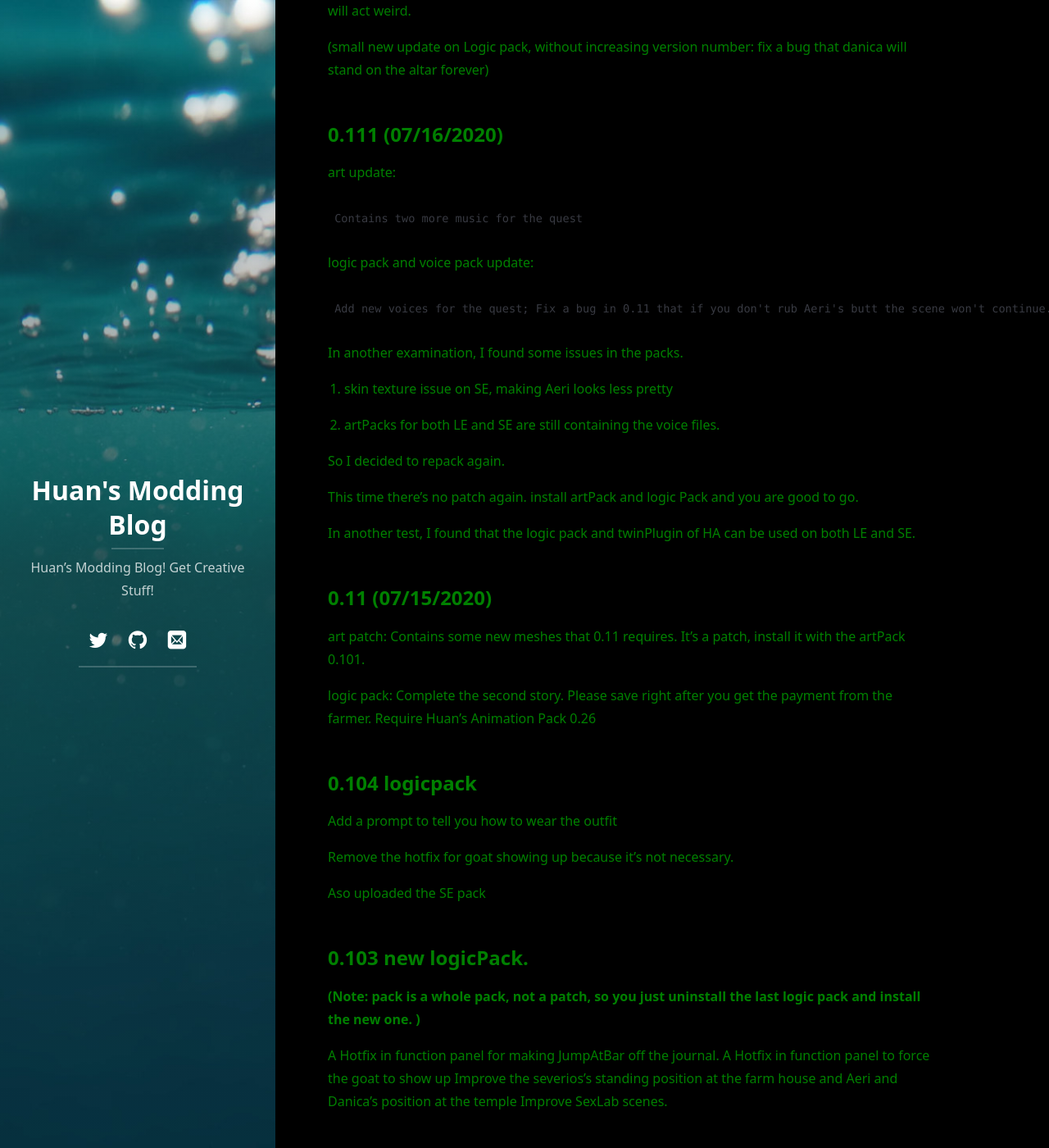
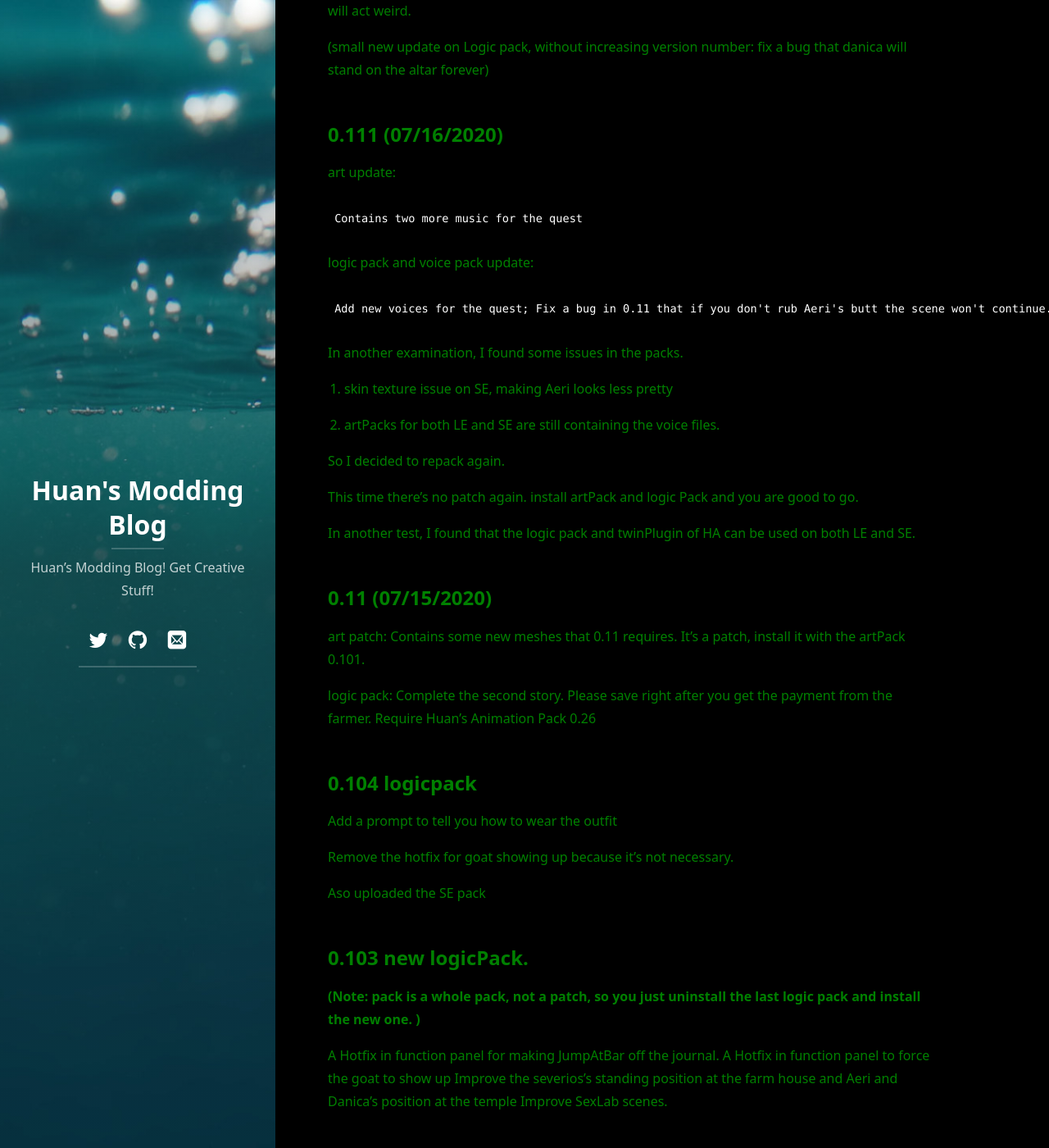
Before and after one commit to huanrenfeng/huanrenfeng.github.io, a Jekyll site: the page built from changeLog_HA.markdown, in a window 1280 px wide and 1400 px high, scrolled down 4209 px. Shown: the whole window at 82% size. Built offline with Jekyll 4.4.1, drawn with Linux system fonts in a browser that asks for light colours; cached includes are drawn as plain includes; nearby versions of some CDN libraries; some web fonts are replaced; library files that are not in the unit come from our copies.

Commit message:
Update _syntax.scss

```diff
--- a/_sass/_syntax.scss
+++ b/_sass/_syntax.scss
@@ -132,12 +132,142 @@
   }
 }
 
+
+@mixin darkmode-syntax() {
+  .highlight,
+  pre.highlight {
+    color: white;
+  }
+  .highlight .ge {
+    font-style: italic;
+  }
+  .highlight .gs {
+    font-weight: 700;
+  }
+  .highlight .ow {
+    font-weight: 700;
+  }
+  .highlight .n,
+  .highlight .nf,
+  .highlight .nn,
+  .highlight .o,
+  .highlight .p {
+    color: #383a42;
+  }
+  .highlight .c,
+  .highlight .c1,
+  .highlight .cm,
+  .highlight .cp,
+  .highlight .cs {
+    color: #a0a1a7;
+    font-style: italic;
+  }
+  .highlight .sr,
+  .highlight .ss {
+    color: #0184bc;
+  }
+  .highlight .k,
+  .highlight .kc,
+  .highlight .kd,
+  .highlight .kn,
+  .highlight .kp,
+  .highlight .kr,
+  .highlight .kt {
+    color: #a626a4;
+  }
+  .highlight .l,
+  .highlight .ld,
+  .highlight .s,
+  .highlight .s1,
+  .highlight .s2,
+  .highlight .sb,
+  .highlight .sc,
+  .highlight .sd,
+  .highlight .se,
+  .highlight .sh,
+  .highlight .si,
+  .highlight .sx {
+    color: #50a14f;
+  }
+  .highlight .nt,
+  .highlight .nx,
+  .highlight .vi {
+    color: #e45649;
+  }
+  .highlight .il,
+  .highlight .m,
+  .highlight .mf,
+  .highlight .mh,
+  .highlight .mi,
+  .highlight .mo,
+  .highlight .na {
+    color: #986801;
+  }
+  .highlight .bp,
+  .highlight .nb,
+  .highlight .nc,
+  .highlight .nd,
+  .highlight .ne,
+  .highlight .ni,
+  .highlight .nl,
+  .highlight .no,
+  .highlight .nv,
+  .highlight .py,
+  .highlight .vc,
+  .highlight .vg {
+    color: #c18401;
+  }
+  // .highlight .err {
+  //   color: #fff;
+  //   background-color: #ff1414;
+  // }
+  .highlight .gd {
+    color: #ff1414;
+  }
+  .highlight .gi {
+    color: #2db448;
+  }
+  .highlight .w {
+    color: #f8f8f2;
+  }
+  .highlight .cpf {
+    color: navy;
+  }
+  .highlight .gu {
+    color: #75715e;
+  }
+  .highlight .lineno {
+    color: #9d9d9f;
+    user-select: none;
+  }
+  .highlight .ln {
+    color: #9d9d9f;
+    user-select: none;
+  }
+  .highlight .ln:after {
+    content: " ";
+  }
+  .highlight .hll {
+    color: #383a42;
+    background-color: #e5e5e6;
+  }
+  .highlight .hl {
+    color: #383a42;
+    background-color: #e5e5e6;
+  }
+  .highlight .language-json .w + .s2 {
+    color: #e45649;
+  }
+  .highlight .language-json .kc {
+    color: #0184bc;
+  }
+}
 body {
-  @include lightmode-syntax();
+  @include darkmode-syntax();
 }
 
 @media screen {
   body.light-mode {
-    @include lightmode-syntax();
+    @include darkmode-syntax();
   }
 }
```
